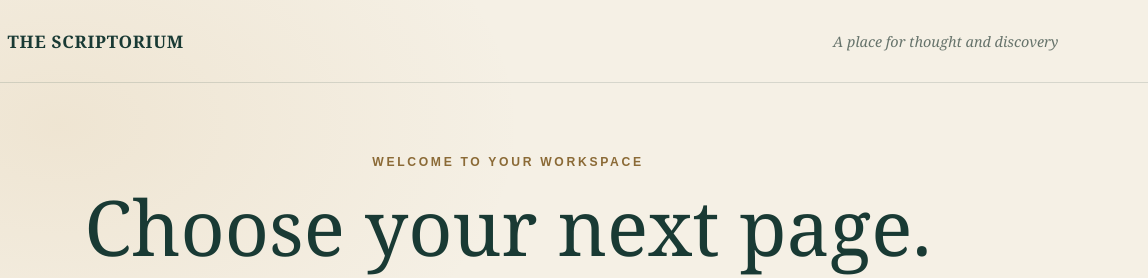
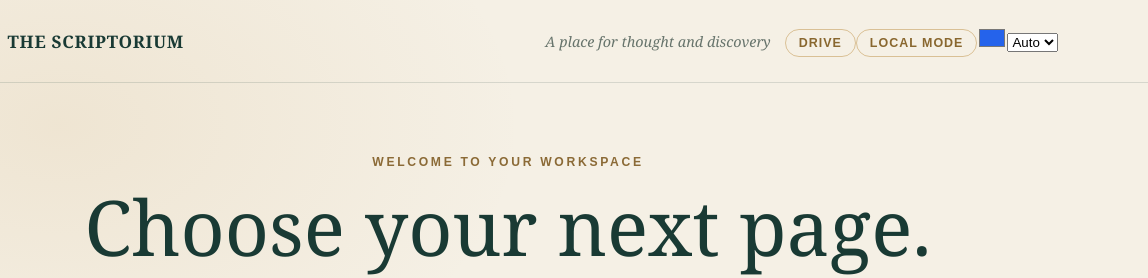
Before and after one commit to Eddmund-J-C-A/tabula, a plain HTML site: page index.html in a window 1280 px wide. Shown: the top 278 px of the page, 132-1280 px from the left. Drawn offline with Linux system fonts and the light colour scheme; no server answers.

Commit message:
Add manifest and scripts to index.html

```diff
--- a/index.html
+++ b/index.html
@@ -5,6 +5,10 @@
   <meta name="viewport" content="width=device-width, initial-scale=1.0">
   <meta name="theme-color" content="#142b28">
   <title>The Scriptorium | Home</title>
+  <link rel="manifest" href="manifest.webmanifest">
+  <link rel="icon" href="icon.svg">
+  <script src="config.js"></script>
+  <script src="scribae.js"></script>
   <style>
     :root {
       --forest: #193a34;
@@ -194,12 +198,19 @@
     @media (prefers-reduced-motion: reduce) {
       *, *::before, *::after { transition: none !important; }
     }
+    :root { --bg: var(--paper); --fg: var(--ink); --ln: rgba(25,58,52,.16); --mu: var(--muted); --ac: var(--forest); --sl: rgba(25,58,52,.1); --hd: var(--cream); }
+    .hdr-r { display: flex; align-items: center; gap: 14px; }
+    .hdr-r a, #sb button {
+      font: 600 .78rem Arial, sans-serif; letter-spacing: .08em; text-transform: uppercase; color: #89672f;
+      background: none; border: 1px solid rgba(196,154,85,.55); border-radius: 20px; padding: 6px 13px; text-decoration: none; cursor: pointer;
+    }
+    .hdr-r a:hover, #sb button:hover { background: rgba(196,154,85,.12); }
   </style>
 </head>
 <body>
   <header>
     <div class="brand"><span class="brand-mark" aria-hidden="true">✦</span> THE SCRIPTORIUM</div>
-    <div class="top-note">A place for thought and discovery</div>
+    <div class="hdr-r"><div class="top-note">A place for thought and discovery</div><a id="admin-link" href="admin.html" hidden>Admin</a><span id="sb"></span></div>
   </header>
 
   <main>
@@ -235,5 +246,12 @@
   </main>
 
   <footer>Make good use of the hours given you.</footer>
+<script>
+  const adminLink = document.getElementById('admin-link');
+  const showAdmin = () => { adminLink.hidden = !(Scribae.me && Scribae.me.role === 'admin'); };
+  Scribae.mount({ el: document.getElementById('sb'), min: true });
+  Scribae.ready.then(showAdmin);
+  Scribae.on('auth', showAdmin);
+</script>
 </body>
 </html>
```
